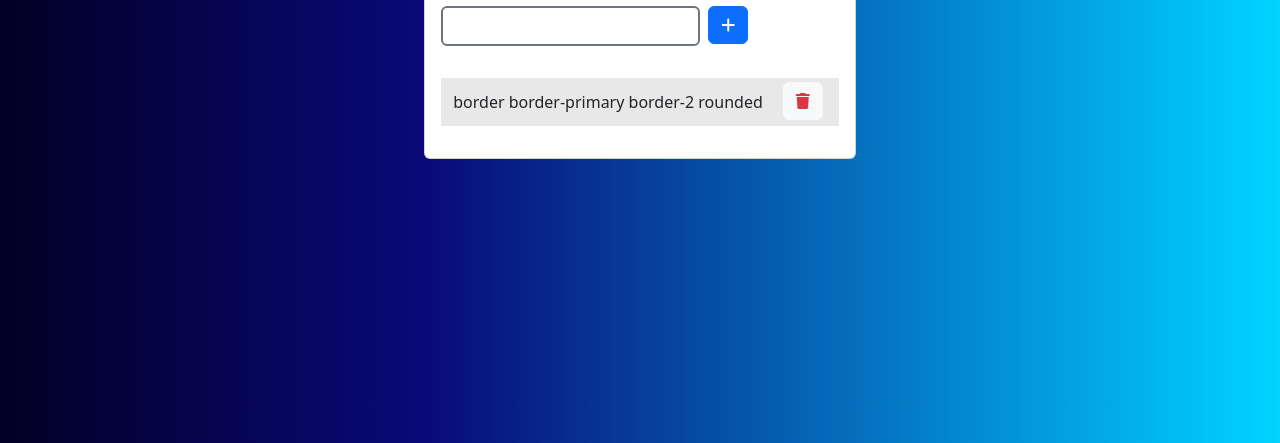
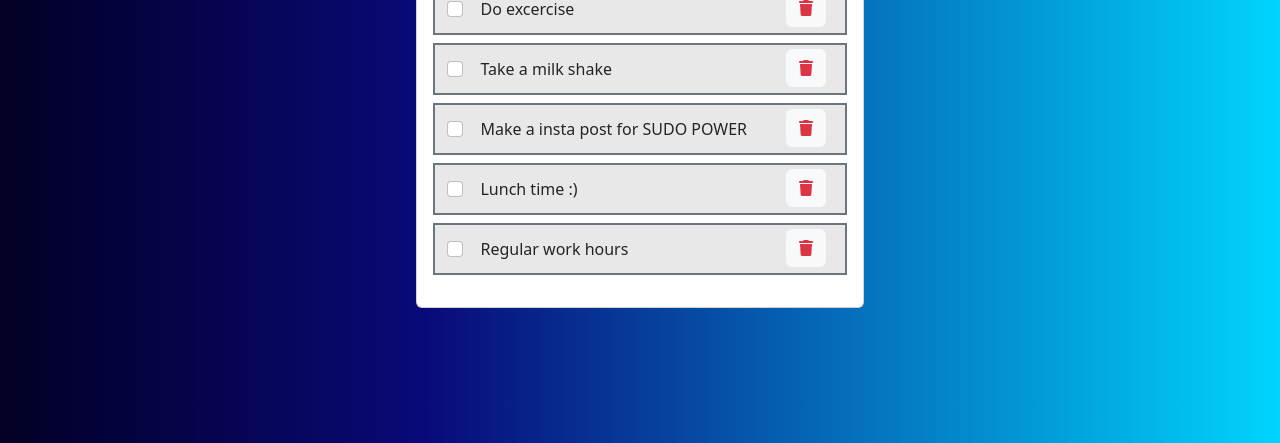
Before and after one commit to sudopwr/javascript-course, a website: page episodes/todoapp.html in a window 1280 px wide. Shown: the part 357-800 px from the top of the page. Drawn offline with nearby package versions, Linux system fonts and the light colour scheme.

Commit message:
feat: todo app design

```diff
--- a/episodes/todoapp.html
+++ b/episodes/todoapp.html
@@ -20,7 +20,7 @@
 
 <body>
   <div class="container h-100 d-flex align-items-center justify-content-center flex-column">
-    <div class="card">
+    <div class="card" style="width: 28rem;">
       <div class="card-body">
         <div class="row">
           <h2 class="card-title text-center">TODO App</h2>
@@ -28,26 +28,17 @@
 
         <div class="row g-2 mt-2">
           <div class="col-auto">
-            <input type="text" class="form-control border border-secondary border-2" id="iTodo">
+            <div class="input-group input-group-lg">
+              <input type="text" class="form-control border border-secondary border-2" aria-label="Sizing example input"
+                aria-describedby="inputGroup-sizing-lg">
+            </div>
           </div>
           <div class="col-auto">
-            <button id="add" type="button" class="btn btn-primary"><i class="fas fa-plus"></i></button>
+            <button id="add" type="button" class="btn btn-primary btn-lg"><i class="fas fa-plus"></i></button>
           </div>
         </div>
 
         <div class="row g-3 p-2 mt-2 text-left" id="tasks">
-          <div class="px-3 py-1 mb-2 bg-dark bg-opacity-10">
-            <div class="row">
-              <div class="col-auto p-2">
-                border border-primary border-2 rounded
-              </div>
-              <div class="col-auto">
-                <button id="add" type="button" class="btn btn-light text-danger">
-                  <i class="fas fa-trash"></i>
-                </button>
-              </div>
-            </div>
-          </div>
         </div>
       </div>
     </div>
@@ -55,4 +46,67 @@
 </body>
 <script src="https://kit.fontawesome.com/9418f17761.js" crossorigin="anonymous"></script>
 
+<script>
+  var todos = [{
+    id: randomId(),
+    title: "Wake up",
+    isCompleted: false
+  }, {
+    id: randomId(),
+    title: "Do excercise",
+    isCompleted: false
+  }, {
+    id: randomId(),
+    title: "Take a milk shake",
+    isCompleted: false
+  }, {
+    id: randomId(),
+    title: "Make a insta post for SUDO POWER",
+    isCompleted: false
+  }, {
+    id: randomId(),
+    title: "Lunch time :)",
+    isCompleted: false
+  }, {
+    id: randomId(),
+    title: "Regular work hours",
+    isCompleted: false
+  }]
+
+  renderTODOs(todos)
+
+  function renderTODOs(todos) {
+    const tasksDiv = document.getElementById("tasks")
+    let todoDivs = ''
+
+    for (todo of todos) {
+      todoDivs += makeTODO(todo)
+    }
+
+    tasksDiv.innerHTML = todoDivs
+  }
+
+  function randomId() {
+    return Math.floor(1000 + Math.random() * 9000);
+  }
+
+  function makeTODO(todo) {
+    return `<div id="${todo.id}" class="container px-3 py-1 mb-2 bg-dark bg-opacity-10 border border-secondary border-2">
+            <div class="row">
+              <div class="col-1 p-2">
+                <input class="form-check-input" type="checkbox" value="" />
+              </div>
+              <div class="col-9 p-2">
+                ${todo.title}
+              </div>
+              <div class="col-1">
+                <button id="add" type="button" class="btn btn-light bg-opacity-10 text-danger">
+                  <i class="fas fa-trash"></i>
+                </button>
+              </div>
+            </div>
+          </div>`
+  }
+</script>
+
 </html>
```
